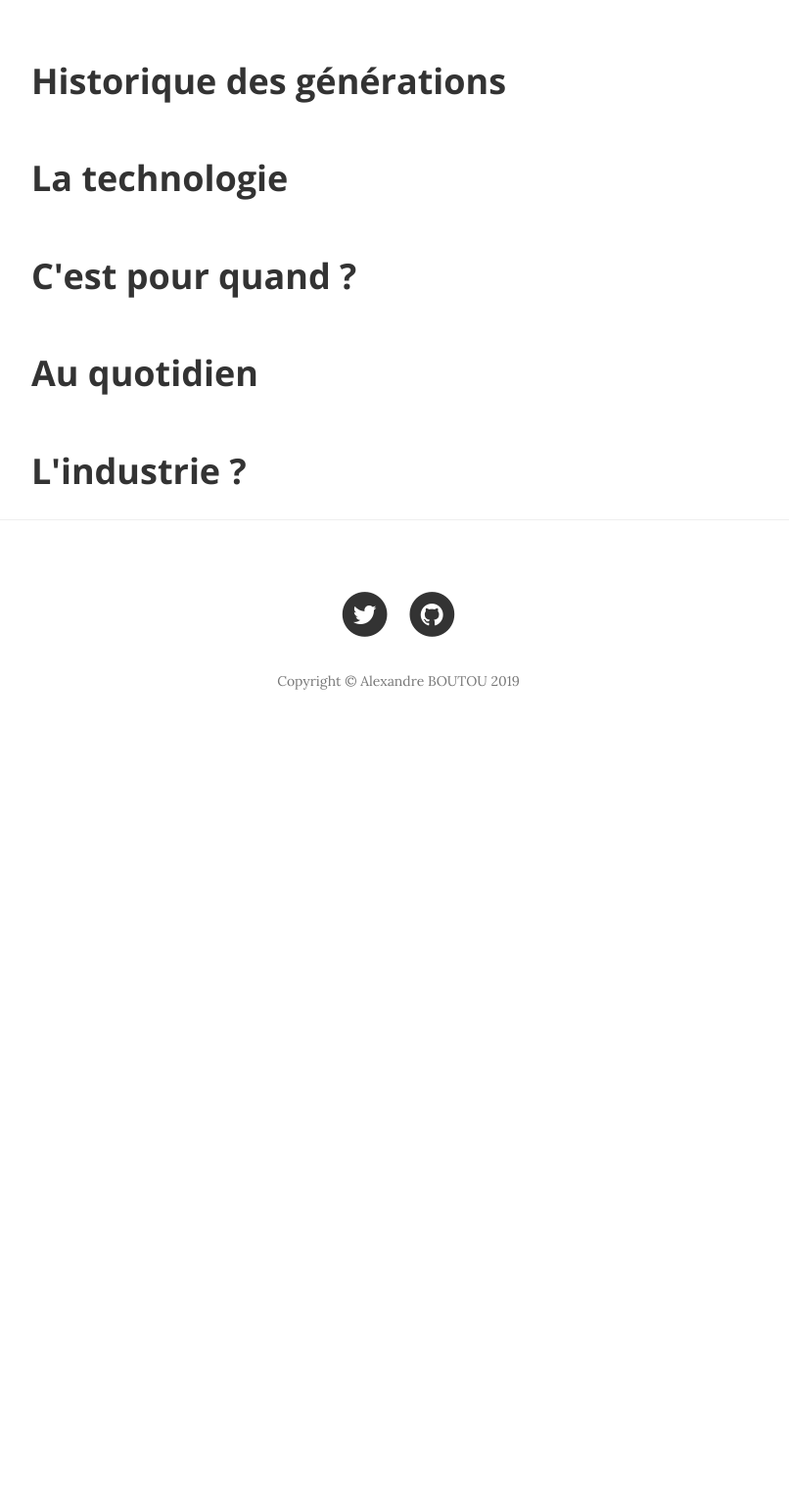
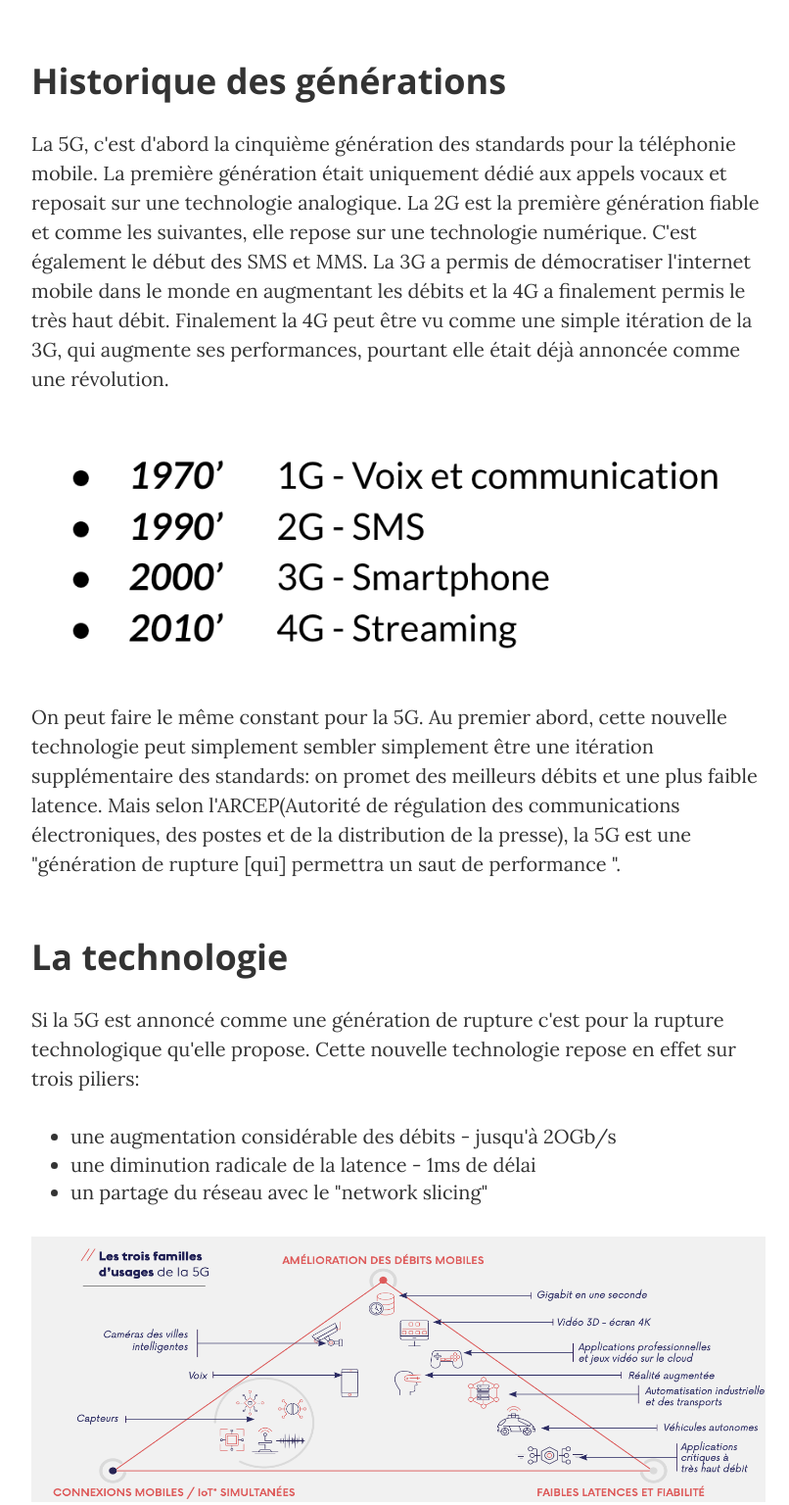
Before and after one commit to AlexBoutou/vtecl, a plain HTML site: page what.html in a window 1280 px wide. Shown: the part 460-1996 px from the top of the page at 98% size, without its empty margins (233-1039 px from the left). Before the commit the page ends 1231 px from the top, so only its background shows below. Drawn offline with nearby package versions, Linux system fonts and the light colour scheme.

Commit message:
new icon and what

```diff
--- a/what.html
+++ b/what.html
@@ -8,7 +8,8 @@
     <meta name="viewport" content="width=device-width, initial-scale=1">
     <meta name="description" content="">
     <meta name="author" content="">
-
+    <link rel="icon"
+          href="https://emojipedia-us.s3.dualstack.us-west-1.amazonaws.com/thumbs/240/apple/237/satellite-antenna_1f4e1.png">
     <title> vtecl - understanding 5g</title>
 
     <!-- Bootstrap Core CSS -->
@@ -93,8 +94,33 @@
         <div class="row">
             <div class="col-lg-8 col-lg-offset-2 col-md-10 col-md-offset-1">
                 <h2 class="section-heading">Historique des générations</h2>
-
+                <p>La 5G, c'est d'abord la cinquième génération des standards pour la téléphonie mobile. La première
+                    génération était uniquement dédié aux appels vocaux et reposait sur une technologie analogique. La
+                    2G est la première génération fiable et comme les suivantes, elle repose sur une technologie
+                    numérique. C'est également le début des SMS et MMS. La 3G a permis de démocratiser l'internet mobile
+                    dans le monde en augmentant les débits et la 4G a finalement permis le très haut débit. Finalement
+                    la 4G peut être vu comme une simple itération de la 3G, qui augmente ses performances, pourtant elle
+                    était déjà annoncée comme une révolution.</p>
+                <img class="img-responsive" src="img/gen.png" alt="">
+                <p>On peut faire le même constant pour la 5G. Au premier abord, cette nouvelle technologie peut
+                    simplement sembler
+                    simplement être une itération supplémentaire des standards: on promet des meilleurs débits et une
+                    plus faible latence. Mais selon l'ARCEP(Autorité de régulation des communications électroniques, des
+                    postes et de la distribution de la presse), la 5G est une "génération de rupture [qui] permettra un
+                    saut de performance ".
+                </p>
                 <h2 class="section-heading">La technologie</h2>
+                <p>Si la 5G est annoncé comme une génération de rupture c'est pour la rupture technologique qu'elle
+                    propose. Cette nouvelle technologie repose en effet sur trois piliers:
+                <p>
+                <ul>
+                    <li>une augmentation considérable des débits - jusqu'à 2OGb/s</li>
+                    <li>une diminution radicale de la latence - 1ms de délai</li>
+                    <li>un partage du réseau avec le "network slicing"</li>
+                </ul>
+                <p>
+                </p>
+                <img class="img-responsive" src="img/applications.png" alt="">
 
                 <h2 class="section-heading">C'est pour quand ? </h2>
 
```
Also changed, not shown: ecology.html (+8 -3 lines), index.html (+2 -0 lines), limits.html (+2 -0 lines), plan.html (+2 -0 lines), img/applications.png (added), img/gen.png (added), 1 other file.
